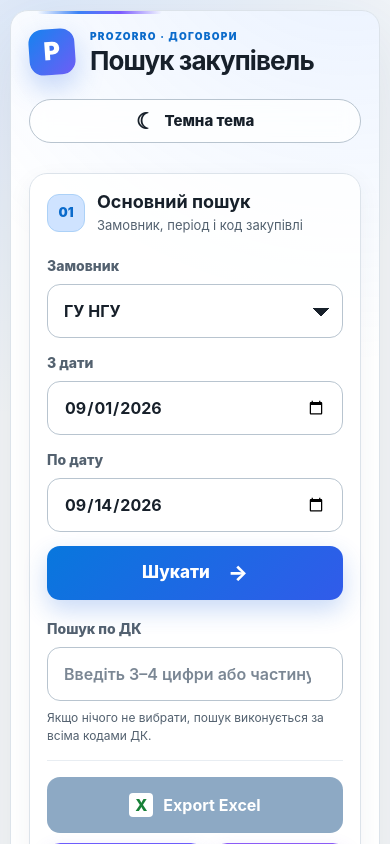
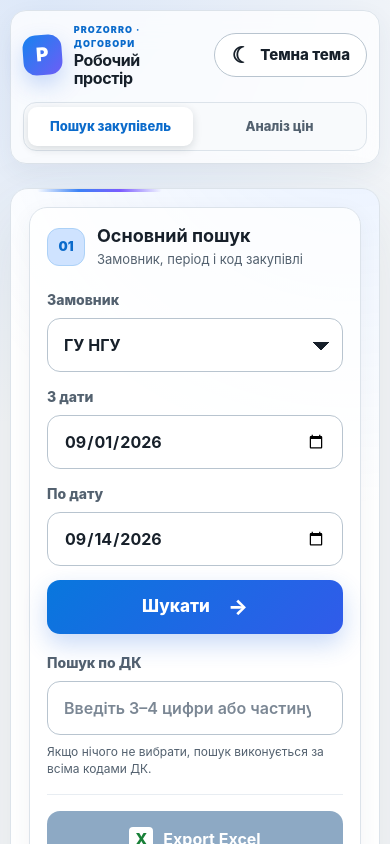
Before and after one commit to VladimirKovalenko1986/prozorro-ngu-search, a React (Vite) app: page / in a window 390 px wide. Shown: the top 844 px of the page. Built offline with nearby package versions, Linux system fonts and the light colour scheme.

Commit message:
add secodery link

```diff
--- a/src/components/App/App.jsx
+++ b/src/components/App/App.jsx
@@ -1,8 +1,10 @@
+import { useState } from "react";
 import { STORAGE_KEYS } from "../../constants/storage.js";
 import FilterSummary from "../FilterSummary/FilterSummary.jsx";
 import ResultsTable from "../ResultsTable/ResultsTable.jsx";
 import ScrollToSearchButton from "../ScrollToSearchButton/ScrollToSearchButton.jsx";
 import SearchPanel from "../SearchPanel/SearchPanel.jsx";
+import ThemeToggle from "../ThemeToggle/ThemeToggle.jsx";
 import { useProzorroSearch } from "../../hooks/useProzorroSearch.js";
 import { useTheme } from "../../hooks/useTheme.js";
 import css from "./App.module.css";
@@ -10,9 +12,49 @@
 function App() {
   const search = useProzorroSearch();
   const { theme, toggleTheme } = useTheme();
+  const [activePage, setActivePage] = useState("search");
 
   return (
     <main className={css.page}>
+      <header className={css.appHeader}>
+        <div className={css.brand}>
+          <span className={css.brandMark} aria-hidden="true">P</span>
+          <div>
+            <span className={css.eyebrow}>Prozorro · договори</span>
+            <h1 className={css.title}>Робочий простір</h1>
+          </div>
+        </div>
+
+        <nav aria-label="Розділи застосунку" className={css.navigation}>
+          <button
+            aria-current={activePage === "search" ? "page" : undefined}
+            className={`${css.navigationButton} ${activePage === "search" ? css.navigationButtonActive : ""}`}
+            onClick={() => setActivePage("search")}
+            type="button"
+          >
+            Пошук закупівель
+          </button>
+          <button
+            aria-current={activePage === "prices" ? "page" : undefined}
+            className={`${css.navigationButton} ${activePage === "prices" ? css.navigationButtonActive : ""}`}
+            onClick={() => setActivePage("prices")}
+            type="button"
+          >
+            Аналіз цін
+          </button>
+        </nav>
+
+        <ThemeToggle onToggle={toggleTheme} theme={theme} />
+      </header>
+
+      {activePage === "search" ? <SearchPage search={search} /> : <PriceAnalysisPage />}
+    </main>
+  );
+}
+
+function SearchPage({ search }) {
+  return (
+    <>
       <SearchPanel
         addingProcedureTitle={search.addingProcedureTitle}
         buyer={search.selectedBuyer}
@@ -23,8 +65,6 @@
         disabled={search.loading}
         dkCode={search.dkCode}
         selectedDkCodes={search.selectedDkCodes}
-        onDkCodeAdd={search.addDkCode}
-        onDkCodeClear={search.clearDkCodes}
         onBuyerChange={search.handleBuyerChange}
         onContractNumberAdd={search.addContractNumber}
         onContractNumbersClear={search.clearContractNumbers}
@@ -33,19 +73,19 @@
         onContractSearchChange={search.setContractSearch}
         onDateFromChange={search.setDateFrom}
         onDateToChange={search.setDateTo}
+        onDkCodeAdd={search.addDkCode}
         onDkCodeChange={search.setDkCode}
+        onDkCodeClear={search.clearDkCodes}
         onDkCodeRemove={search.removeDkCode}
         onSearch={search.handleSearch}
         onStopSearch={search.handleStopSearch}
         onStorageImport={search.handleStorageImport}
-        onThemeToggle={toggleTheme}
         searchFinishedMessage={search.searchFinishedMessage}
         searchProgress={search.searchProgress}
         showBuyerColumn={search.showBuyerColumn}
         status={search.status}
         storageKeys={STORAGE_KEYS}
         tableResults={search.filteredResults}
-        theme={theme}
       />
 
       <FilterSummary
@@ -93,7 +133,19 @@
       )}
 
       <ScrollToSearchButton />
-    </main>
+    </>
+  );
+}
+
+function PriceAnalysisPage() {
+  return (
+    <section className={css.priceAnalysis}>
+      <span className={css.priceAnalysisBadge}>Нова сторінка</span>
+      <h2>Аналіз цін</h2>
+      <p>
+        Тут з’явиться порівняння цін за договорами, кодами ДК і періодами.
+      </p>
+    </section>
   );
 }
 
--- a/src/components/App/App.module.css
+++ b/src/components/App/App.module.css
@@ -3,6 +3,96 @@
   width: min(1880px, 100%);
   margin: 0 auto;
   padding: clamp(16px, 2.4vw, 36px);
+}
+
+.appHeader {
+  display: grid;
+  grid-template-columns: auto minmax(0, 1fr) auto;
+  align-items: center;
+  gap: 24px;
+  margin-bottom: 24px;
+  border: 1px solid var(--border-color);
+  border-radius: 20px;
+  background: var(--card-background);
+  box-shadow: var(--card-shadow);
+  padding: 14px 16px;
+  backdrop-filter: blur(16px);
+  animation: empty-enter 440ms cubic-bezier(0.22, 1, 0.36, 1) both;
+}
+
+.brand {
+  display: flex;
+  align-items: center;
+  gap: 12px;
+}
+
+.brandMark {
+  display: grid;
+  place-items: center;
+  width: 46px;
+  height: 46px;
+  border-radius: 15px;
+  background: linear-gradient(135deg, #1683ef, #6e5df6);
+  box-shadow: 0 10px 22px rgba(48, 112, 230, 0.25);
+  color: white;
+  font-size: 22px;
+  font-weight: 900;
+  transform: rotate(-4deg);
+  transition: transform 220ms ease;
+}
+
+.brand:hover .brandMark {
+  transform: rotate(0deg) scale(1.05);
+}
+
+.eyebrow {
+  display: block;
+  margin-bottom: 1px;
+  color: var(--accent-color);
+  font-size: 11px;
+  font-weight: 900;
+  letter-spacing: 0.12em;
+  text-transform: uppercase;
+}
+
+.title {
+  margin: 0;
+  font-size: 19px;
+  line-height: 1.15;
+  letter-spacing: -0.025em;
+}
+
+.navigation {
+  display: inline-flex;
+  justify-self: center;
+  gap: 4px;
+  border: 1px solid var(--border-color);
+  border-radius: 13px;
+  background: var(--soft-background);
+  padding: 4px;
+}
+
+.navigationButton {
+  border: 0;
+  border-radius: 9px;
+  background: transparent;
+  color: var(--muted-text);
+  padding: 10px 14px;
+  cursor: pointer;
+  font: inherit;
+  font-size: 14px;
+  font-weight: 800;
+  transition: background-color 180ms ease, color 180ms ease, box-shadow 180ms ease;
+}
+
+.navigationButton:hover {
+  color: var(--text-color);
+}
+
+.navigationButtonActive {
+  background: var(--panel-background);
+  box-shadow: 0 3px 10px var(--menu-shadow);
+  color: var(--accent-color);
 }
 
 @media (min-width: 2400px) {
@@ -22,9 +112,48 @@
     padding: 10px;
   }
 
+  .appHeader {
+    grid-template-columns: minmax(0, 1fr) auto;
+    gap: 14px;
+    border-radius: 16px;
+    padding: 12px;
+  }
+
+  .navigation {
+    grid-column: 1 / -1;
+    grid-row: 2;
+    justify-self: stretch;
+  }
+
+  .navigationButton {
+    flex: 1;
+    padding-inline: 8px;
+    font-size: 13px;
+  }
+
+  .brandMark {
+    width: 40px;
+    height: 40px;
+    border-radius: 13px;
+    font-size: 19px;
+  }
+
+  .eyebrow {
+    font-size: 9px;
+  }
+
+  .title {
+    font-size: 16px;
+  }
+
   .emptyPanel {
     border-radius: 15px;
     padding: 18px;
+  }
+
+  .priceAnalysis {
+    min-height: 380px;
+    border-radius: 18px;
   }
 }
 
@@ -36,6 +165,44 @@
   color: var(--muted-text);
   box-shadow: var(--card-shadow);
   animation: empty-enter 440ms 180ms cubic-bezier(0.22, 1, 0.36, 1) both;
+}
+
+.priceAnalysis {
+  min-height: min(480px, 55vh);
+  display: grid;
+  align-content: center;
+  justify-items: start;
+  border: 1px solid var(--border-color);
+  border-radius: 24px;
+  background:
+    radial-gradient(circle at 85% 12%, var(--panel-glow), transparent 28%),
+    var(--panel-background);
+  box-shadow: var(--panel-shadow);
+  padding: clamp(32px, 7vw, 84px);
+  animation: empty-enter 360ms cubic-bezier(0.22, 1, 0.36, 1) both;
+}
+
+.priceAnalysisBadge {
+  border: 1px solid var(--accent-border);
+  border-radius: 999px;
+  background: var(--accent-soft);
+  color: var(--accent-color);
+  padding: 6px 10px;
+  font-size: 12px;
+  font-weight: 900;
+}
+
+.priceAnalysis h2 {
+  margin-top: 18px;
+  font-size: clamp(30px, 4vw, 54px);
+  letter-spacing: -0.045em;
+}
+
+.priceAnalysis p {
+  max-width: 560px;
+  margin-top: 10px;
+  color: var(--muted-text);
+  font-size: clamp(16px, 1.6vw, 20px);
 }
 
 @keyframes empty-enter {
--- a/src/components/SearchPanel/SearchPanel.jsx
+++ b/src/components/SearchPanel/SearchPanel.jsx
@@ -5,7 +5,6 @@
 import { normalizeText } from "../../utils/text.js";
 import ExportExcelButton from "../ExportExcelButton/ExportExcelButton.jsx";
 import StorageTransferButtons from "../StorageTransferButtons/StorageTransferButtons.jsx";
-import ThemeToggle from "../ThemeToggle/ThemeToggle.jsx";
 import css from "./SearchPanel.module.css";
 
 export default function SearchPanel({
@@ -33,28 +32,15 @@
   onSearch,
   onStopSearch,
   onStorageImport,
-  onThemeToggle,
   searchFinishedMessage,
   searchProgress,
   showBuyerColumn,
   status,
   storageKeys,
   tableResults,
-  theme,
 }) {
   return (
     <section className={css.panel} id="search-panel">
-      <div className={css.header}>
-        <div className={css.brand}>
-          <span className={css.brandMark} aria-hidden="true">P</span>
-          <div>
-            <span className={css.eyebrow}>Prozorro · договори</span>
-            <h1 className={css.title}>Пошук закупівель</h1>
-          </div>
-        </div>
-        <ThemeToggle onToggle={onThemeToggle} theme={theme} />
-      </div>
-
       <form className={css.controls} onSubmit={onSearch}>
         <section className={`${css.searchCard} ${css.mainSearchCard}`}>
           <div className={css.sectionHeading}>
--- a/src/components/SearchPanel/SearchPanel.module.css
+++ b/src/components/SearchPanel/SearchPanel.module.css
@@ -21,56 +21,6 @@
   border-radius: 0 0 999px 999px;
   background: linear-gradient(90deg, transparent, #3b82f6, #7c5cff, transparent);
   content: "";
-}
-
-.header {
-  display: flex;
-  align-items: center;
-  justify-content: space-between;
-  gap: 24px;
-  margin-bottom: 30px;
-}
-
-.brand {
-  display: flex;
-  align-items: center;
-  gap: 15px;
-}
-
-.brandMark {
-  display: grid;
-  place-items: center;
-  width: 54px;
-  height: 54px;
-  border-radius: 17px;
-  background: linear-gradient(135deg, #1683ef, #6e5df6);
-  box-shadow: 0 12px 28px rgba(48, 112, 230, 0.28);
-  color: white;
-  font-size: 25px;
-  font-weight: 900;
-  transform: rotate(-4deg);
-  transition: transform 220ms ease;
-}
-
-.brand:hover .brandMark {
-  transform: rotate(0deg) scale(1.05);
-}
-
-.eyebrow {
-  display: block;
-  margin-bottom: 2px;
-  color: var(--accent-color);
-  font-size: 12px;
-  font-weight: 900;
-  letter-spacing: 0.13em;
-  text-transform: uppercase;
-}
-
-.title {
-  margin: 0;
-  font-size: clamp(26px, 2.3vw, 38px);
-  line-height: 1.12;
-  letter-spacing: -0.035em;
 }
 
 .controls {
@@ -792,10 +742,6 @@
     border-radius: 18px;
   }
 
-  .header {
-    align-items: flex-start;
-  }
-
   .primaryControls {
     grid-template-columns: 1fr 1fr;
   }
@@ -812,25 +758,6 @@
 @media (max-width: 560px) {
   .panel {
     padding: 18px;
-  }
-
-  .header {
-    flex-direction: column;
-  }
-
-  .header,
-  .brand {
-    align-items: flex-start;
-  }
-
-  .brandMark {
-    width: 46px;
-    height: 46px;
-    border-radius: 14px;
-  }
-
-  .eyebrow {
-    font-size: 10px;
   }
 
   .primaryControls,
```
